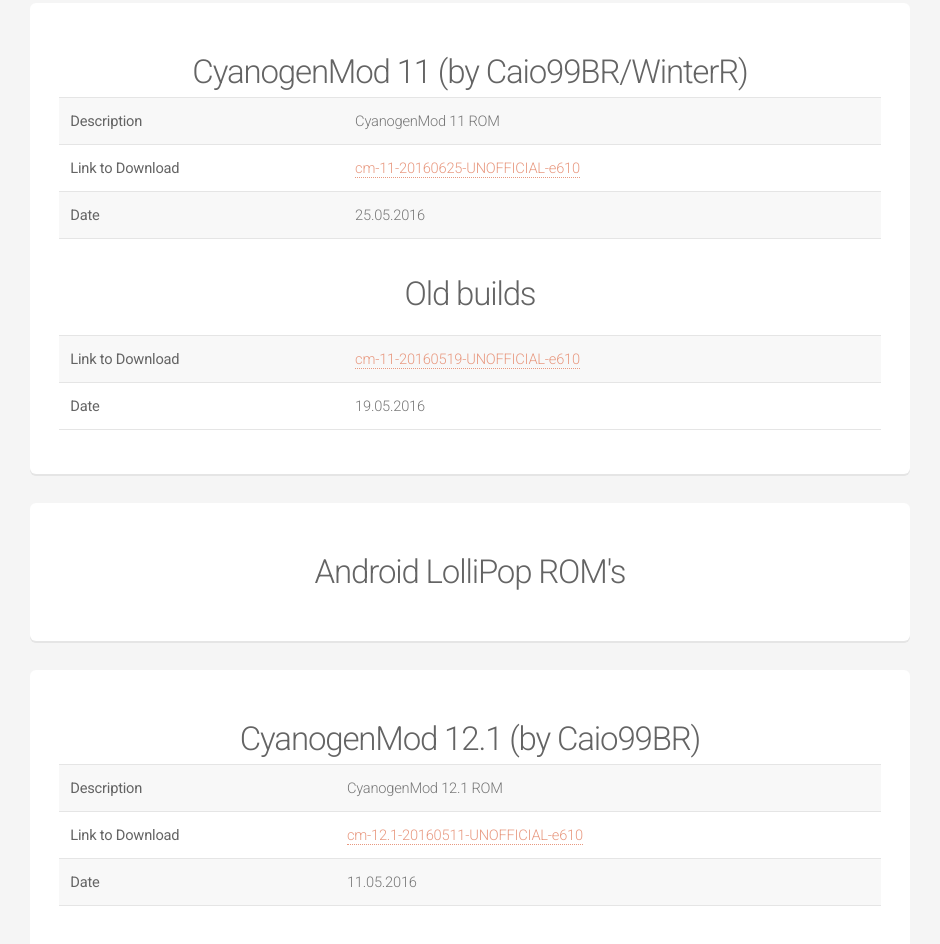
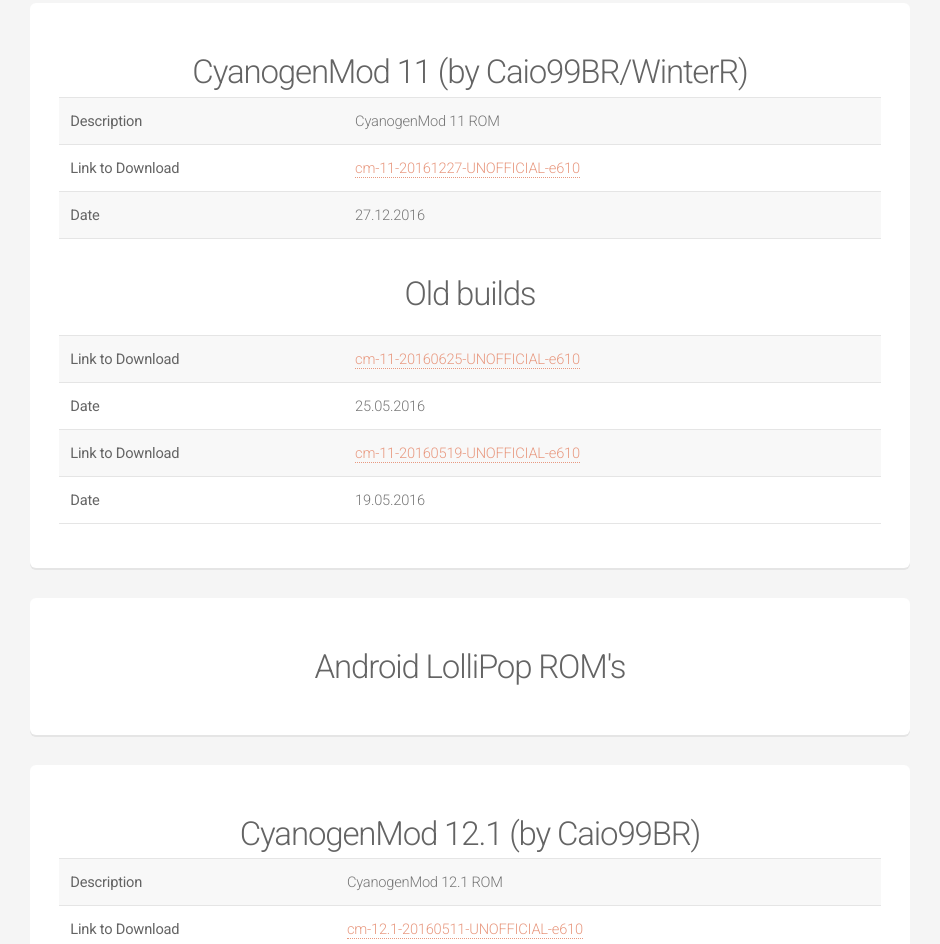
Before and after one commit to JonasCardoso/caio99br.github.io, a plain HTML site: page main-l5.html in a window 1280 px wide. Shown: the part 5221-6165 px from the top of the page, without its empty margins (170-1110 px from the left). Drawn offline with Linux system fonts and the light colour scheme.

Commit message:
Update main-l5.html

```diff
--- a/main-l5.html
+++ b/main-l5.html
@@ -387,16 +387,25 @@
 					</tr>
 					<tr>
 						<td><b>Link to Download</b></td>
+						<td><a href="https://drive.google.com/open?id=0B6CKqwPYDvi-QmhYSUZEOF9MWTA">cm-11-20161227-UNOFFICIAL-e610</a></td>
+					</tr>
+					<tr>
+						<td><b>Date</b></td>
+						<td>27.12.2016</td>
+					</tr>
+				</table>
+ <h2>Old builds</h2>
+				</header>
+				<table>
+					<tr>
+						<td><b>Link to Download</b></td>
 						<td><a href="https://drive.google.com/open?id=0BxOlphrnZmw8MWk3NldnVmhYdkk">cm-11-20160625-UNOFFICIAL-e610</a></td>
 					</tr>
 					<tr>
 						<td><b>Date</b></td>
 						<td>25.05.2016</td>
 					</tr>
-				</table>
- <h2>Old builds</h2>
-				</header>
-				<table>
+
 					<tr>
 						<td><b>Link to Download</b></td>
 						<td><a href="https://drive.google.com/file/d/0B6CKqwPYDvi-c3F4NmtYUWk2TTQ/view">cm-11-20160519-UNOFFICIAL-e610</a></td>
```
